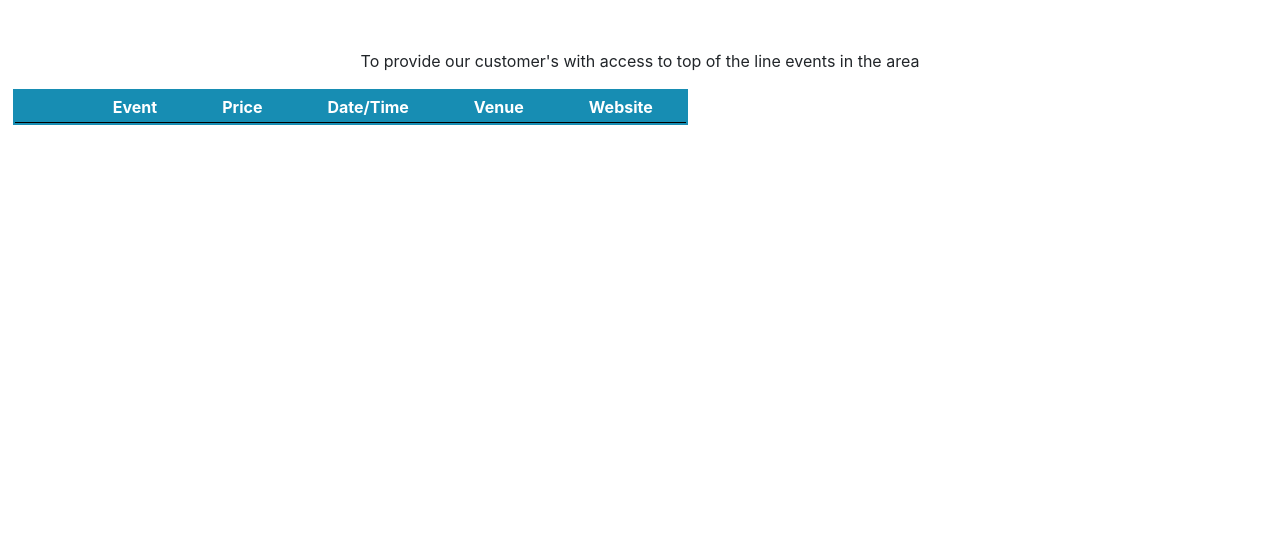
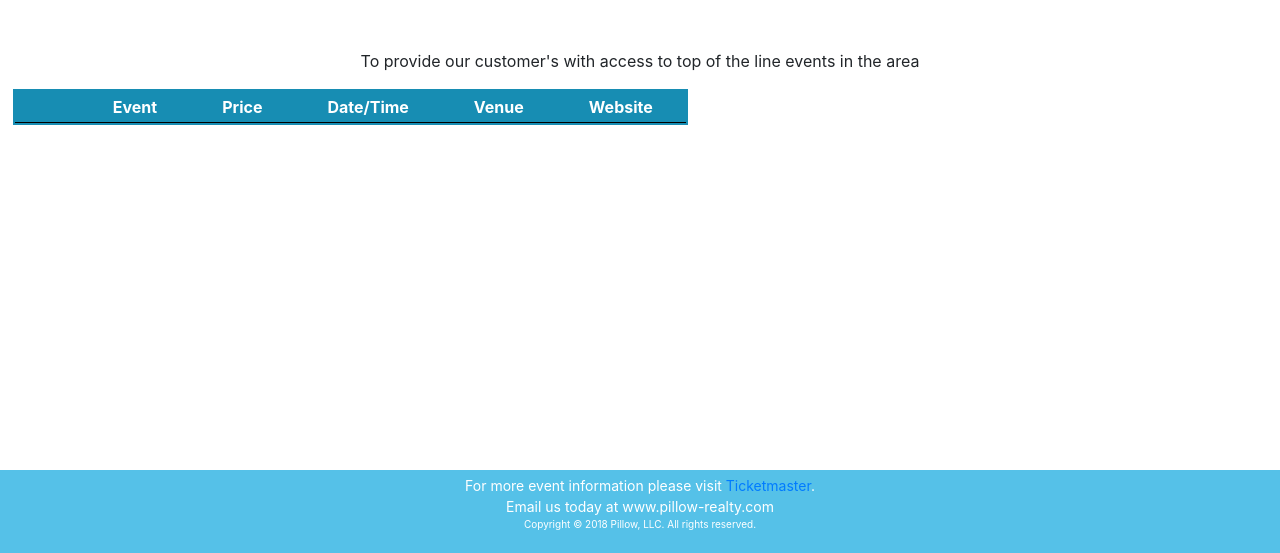
Before and after one commit to namaslay33/GroupProject1, a plain HTML site: page events.html in a window 1280 px wide. Shown: the part 247-800 px from the top of the page. Drawn offline with nearby package versions, Linux system fonts and the light colour scheme.

Commit message:
Home Page Fixes

```diff
--- a/Styles/events.css
+++ b/Styles/events.css
@@ -72,3 +72,15 @@ table, th, td {
  }
 
 #eventTable tr:hover {background-color: #ddd;}
+
+.footer {
+    position: fixed;
+    left: 0;
+    bottom: 0;
+    width: 100%;
+    background-color: #55C1E8;
+    color: white;
+    text-align: center;
+    font-size: 14px;
+    padding: 5px;
+}
--- a/events.html
+++ b/events.html
@@ -44,9 +44,9 @@
                 Tables
               </a>
               <div class="dropdown-menu" aria-labelledby="navbarDropdown">
-                <a class="dropdown-item" href="/housetable.html">House Tables</a>
+                <a class="dropdown-item" href="housetable.html">House Tables</a>
                 <div class="dropdown-divider"></div>
-                <a class="dropdown-item" href="/schoolListTable.html">School Tables</a>
+                <a class="dropdown-item" href="schoolListTable.html">School Tables</a>
                 <div class="dropdown-divider"></div>
                 <a class="dropdown-item" href="#">Event Tables<span class="sr-only">(current)</span></a>
               </div>
@@ -100,7 +100,11 @@
         </tr>
      </table>
 
-
+    <div class="footer">
+    For more event information please visit <a href="https://www.ticketmaster.com">Ticketmaster</a>.<br>
+    Email us today at www.pillow-realty.com
+    <p style="font-size: 10px">Copyright © 2018 Pillow, LLC. All rights reserved. </p>
+  </div>
         <!-- Optional JavaScript -->
         <!-- jQuery first, then Popper.js, then Bootstrap JS -->
         <script   src="https://code.jquery.com/jquery-3.3.1.min.js"   integrity="sha256-FgpCb/KJQlLNfOu91ta32o/NMZxltwRo8QtmkMRdAu8="   crossorigin="anonymous"></script>
```
Also changed, not shown: survey.html (+2 -2 lines).
